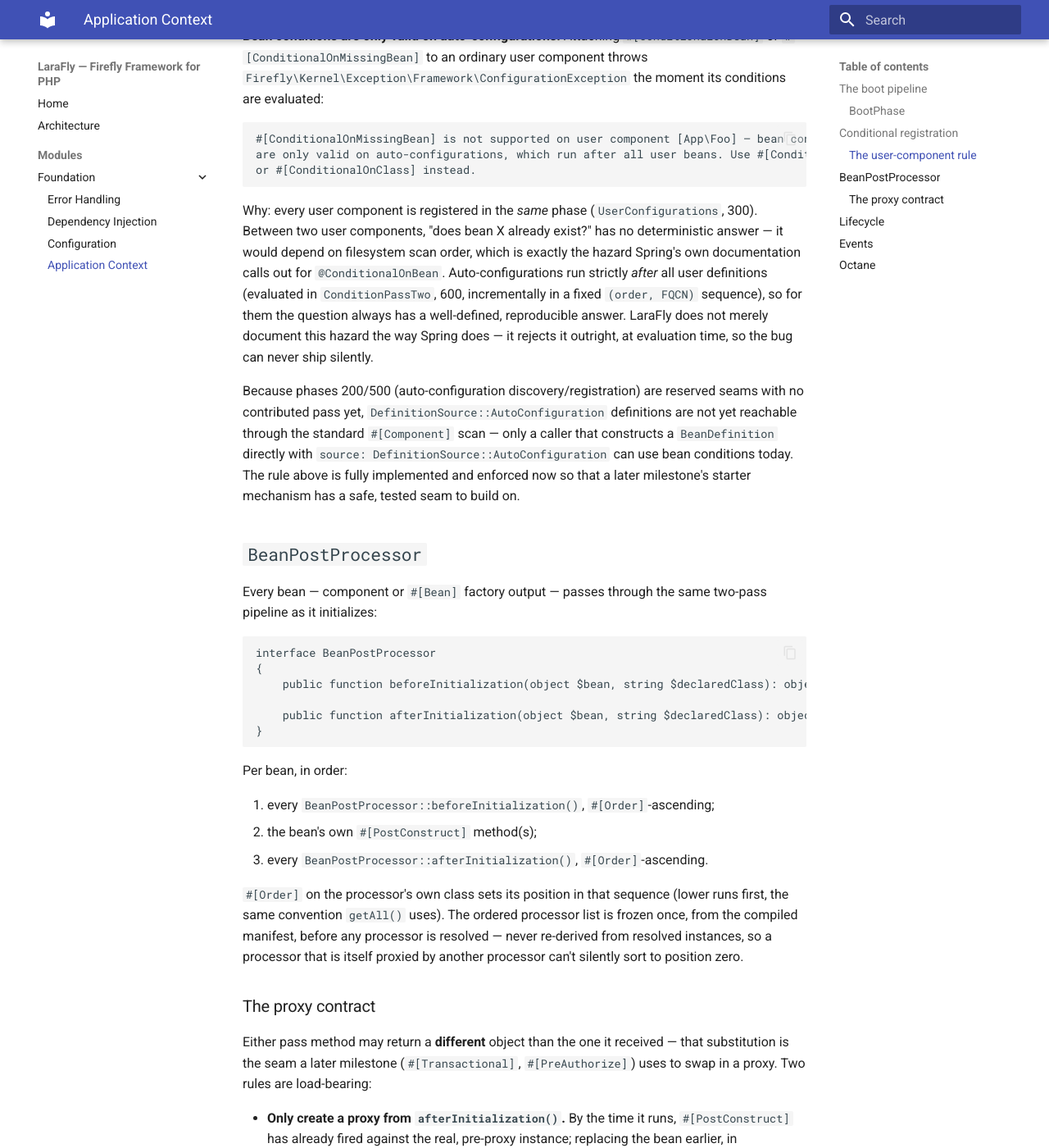
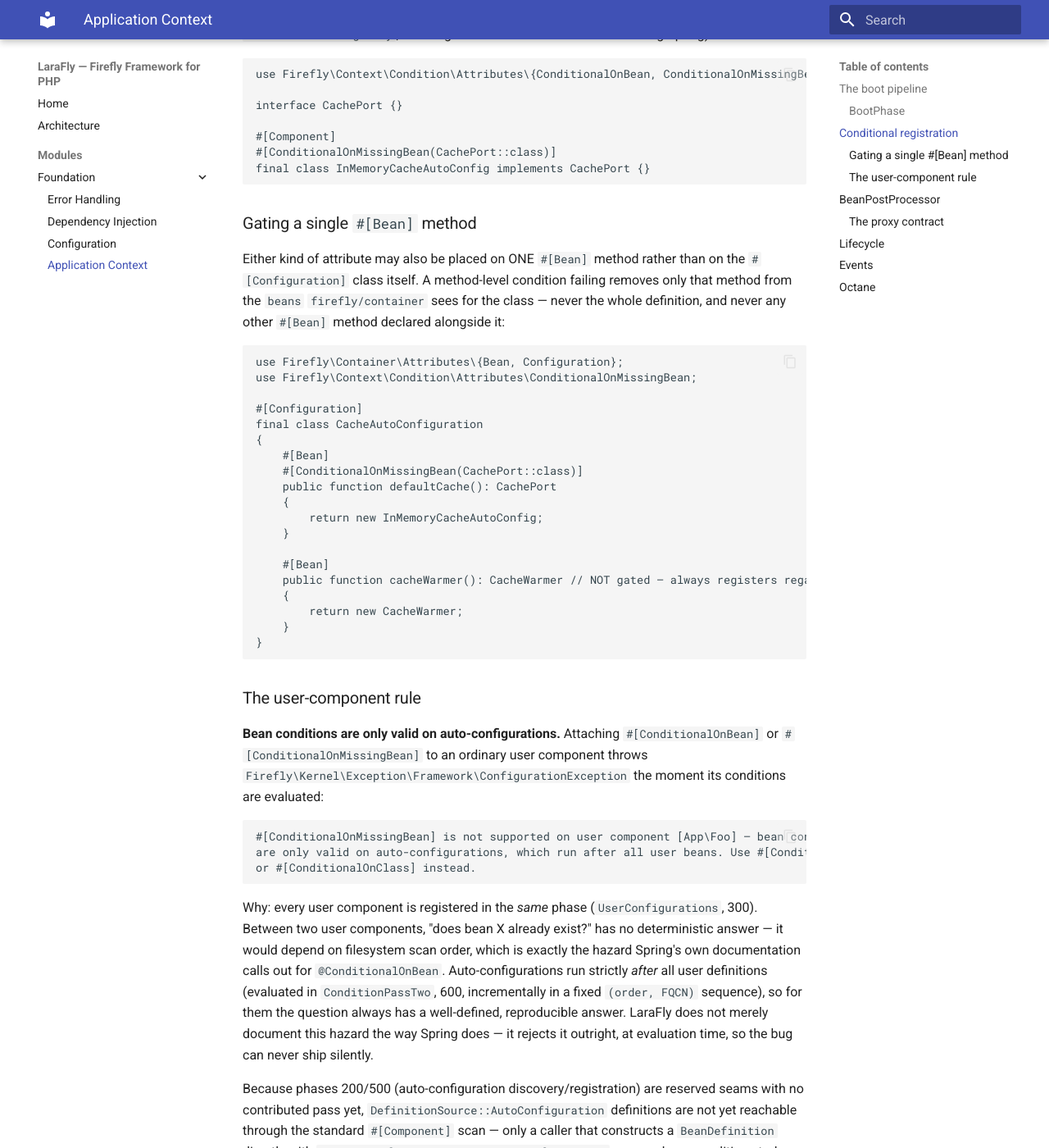
Before and after one commit to fireflyframework/fireflyframework-php, an MkDocs documentation site: the page built from docs/modules/context.md, in a window 1280 px wide and 1400 px high, scrolled down 4021 px. Shown: the whole window at 82% size. Built offline with MkDocs 1.6.1 and Material for MkDocs 9.7.7, drawn with Linux system fonts in a browser that asks for light colours; some of the changed text lies outside the part shown.

Commit message:
docs(context): correct and disclose the M4 final-review honesty gaps
IMPORTANT 1: docs/modules/context.md asserted two features as working
that were not (now fixed by the two Critical commits above, and verified
against the shipped ConditionPassOnePass/ConditionPassTwoPass/
RegisterBeanPostProcessorsPass code): method-level #[ConditionalOn*] on a
#[Bean] method now gates that one method (added a worked example and a
note on the filtering granularity), and a #[Bean] method returning an
interface is now genuinely lifecycle-managed (added a clarifying note
next to the existing $declaredClass/proxy-contract explanation).

Phase 300 (UserConfigurations) was presented as unconditionally working
with no disclosure that UserConfigurationsPass takes definitions by
constructor injection with an empty default and that no scanner wiring
exists yet — unlike the already-honest disclosure for the 200/500 seams.
Added a matching disclosure, in the same voice, immediately after the
existing one, covering both UserConfigurationsPass and
FlushDefinitionsPass's ConfigPropertiesManifest parameter.

````diff
--- a/docs/modules/context.md
+++ b/docs/modules/context.md
@@ -101,6 +101,16 @@
 milestone's starter mechanism populates them. `firefly/context` ships the enforcement rules and the
 two-pass evaluator ready for that mechanism to plug into (see below).
 
+Phase 300 itself is not fully wired yet either, and this is worth being just as honest about:
+`UserConfigurationsPass` does not scan `#[Configuration]`/`#[Bean]` classes itself — it accepts an
+already-assembled `list<BeanDefinition>` via constructor injection (empty by default), the same
+"accept pre-scanned data, do not fake a scan" pattern used throughout this milestone. In a real
+application today, nothing automatically bridges `ComponentScanner`'s and `ContextScanner`'s output
+into that list — a caller must build it by hand (see `IntegrationTest`'s `integrationUserDefinitions()`
+for the exact shape). Until a later milestone wires that bridge, phase 300 adds nothing on its own.
+The same is true of `FlushDefinitionsPass`'s `ConfigPropertiesManifest` parameter — M3's
+`#[ConfigProperties]` scanner is not wired into the boot pipeline either.
+
 ## Conditional registration
 
 Six attributes gate whether a component or a single `#[Bean]` method survives into the running
@@ -150,6 +160,35 @@
 final class InMemoryCacheAutoConfig implements CachePort {}
 ```
 
+### Gating a single `#[Bean]` method
+
+Either kind of attribute may also be placed on ONE `#[Bean]` method rather than on the
+`#[Configuration]` class itself. A method-level condition failing removes only that method from the
+`beans` `firefly/container` sees for the class — never the whole definition, and never any other
+`#[Bean]` method declared alongside it:
+
+```php
+use Firefly\Container\Attributes\{Bean, Configuration};
+use Firefly\Context\Condition\Attributes\ConditionalOnMissingBean;
+
+#[Configuration]
+final class CacheAutoConfiguration
+{
+    #[Bean]
+    #[ConditionalOnMissingBean(CachePort::class)]
+    public function defaultCache(): CachePort
+    {
+        return new InMemoryCacheAutoConfig;
+    }
+
+    #[Bean]
+    public function cacheWarmer(): CacheWarmer // NOT gated — always registers regardless of defaultCache()'s outcome
+    {
+        return new CacheWarmer;
+    }
+}
+```
+
 ### The user-component rule
 
 **Bean conditions are only valid on auto-configurations.** Attaching `#[ConditionalOnBean]` or
@@ -173,9 +212,10 @@
 Because phases 200/500 (auto-configuration discovery/registration) are reserved seams with no
 contributed pass yet, `DefinitionSource::AutoConfiguration` definitions are not yet reachable through
 the standard `#[Component]` scan — only a caller that constructs a `BeanDefinition` directly with
-`source: DefinitionSource::AutoConfiguration` can use bean conditions today. The rule above is fully
-implemented and enforced now so that a later milestone's starter mechanism has a safe, tested seam to
-build on.
+`source: DefinitionSource::AutoConfiguration` can use bean conditions today, whether the condition is
+attached to the class or to one of its `#[Bean]` methods. The rule above is fully implemented and
+enforced now — at both granularities — so that a later milestone's starter mechanism has a safe,
+tested seam to build on.
 
 ## `BeanPostProcessor`
 
@@ -264,6 +304,17 @@
 `$declaredClass` is always the class recorded on the bean's *definition* (the manifest's declared
 class), threaded through by the caller — never `$bean::class`. Once a bean has been replaced by a
 proxy, `$bean::class` is the proxy's class, which has no entry in the component manifest.
+
+This is about `BeanPostProcessor`'s own contract, though — it is a *separate* question from how
+`#[PostConstruct]`/`#[PreDestroy]` are looked up internally. For the canonical hexagonal shape
+`#[Bean] fn(): SomePort`, the manifest's declared class IS the interface `SomePort` — and
+`ContextScanner` never scans an interface, so there is no lifecycle entry to find under that key.
+Internally, the engine captures the bean's *concrete* class once, at the moment it is built —
+guaranteed non-proxy, since a proxy can only be created from `afterInitialization()`, which has not
+run yet — and uses that for the `#[PostConstruct]`/`#[PreDestroy]` lookup instead, carrying it
+forward into `DisposableBeanRegistry` so `#[PreDestroy]` still resolves at context close. The net
+effect: a `#[Bean]` method returning an interface is lifecycle-managed exactly like one returning a
+concrete class — you do not need to do anything differently for either shape.
 
 ## Lifecycle
 
````
